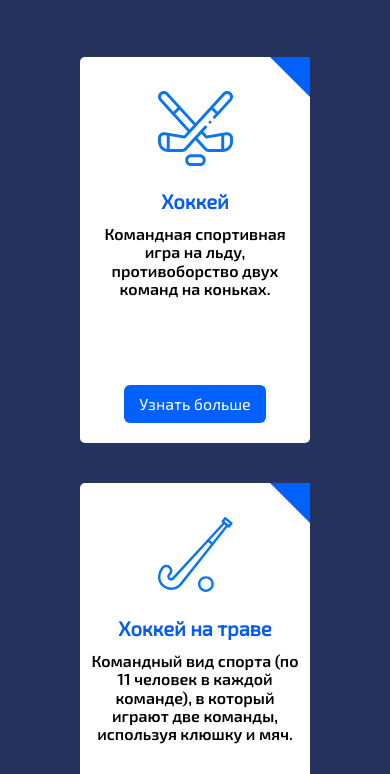
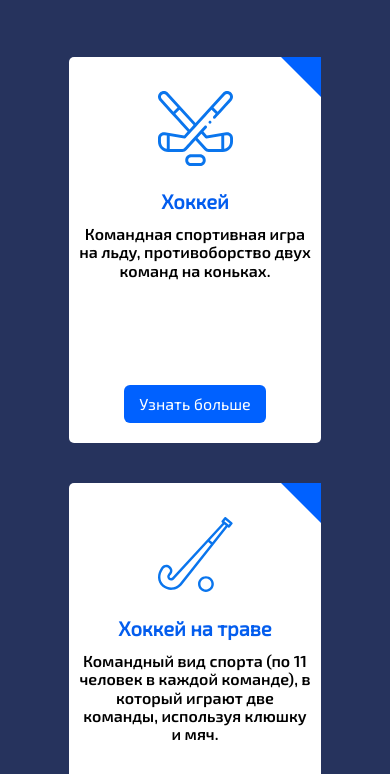
Before and after one commit to Number1ava/University1, a website: page app/index.html in a window 390 px wide. Shown: the part 670-1444 px from the top of the page. Drawn offline with Linux system fonts and the light colour scheme.

Commit message:
edit width card_box

```diff
--- a/app/scss/_media.scss
+++ b/app/scss/_media.scss
@@ -320,6 +320,7 @@
   }
   .card {
     margin-bottom: 40px;
+    width: 65%;
   }
   .teachers {
     min-height: 485px;
@@ -414,7 +415,7 @@
     }
   }
   .card__box {
-    width: 300px;
+    width: 100%;
   }
   .teachers {
     min-height: 520px;
@@ -494,6 +495,9 @@
       }
     }
   }
+  .card {
+    width: 70%;
+  }
   .teachers {
     .media__center {
       margin: 20px auto 50px auto;
--- a/app/scss/style.scss
+++ b/app/scss/style.scss
@@ -467,7 +467,6 @@ h6 {
   }
 }
 :focus {
-  background-color: #ff3b7e;
-  color: white;
+  outline: 2px solid #ff3b7e;
 }
 @import "media";
```
Also changed, not shown: app/css/style.min.css.
